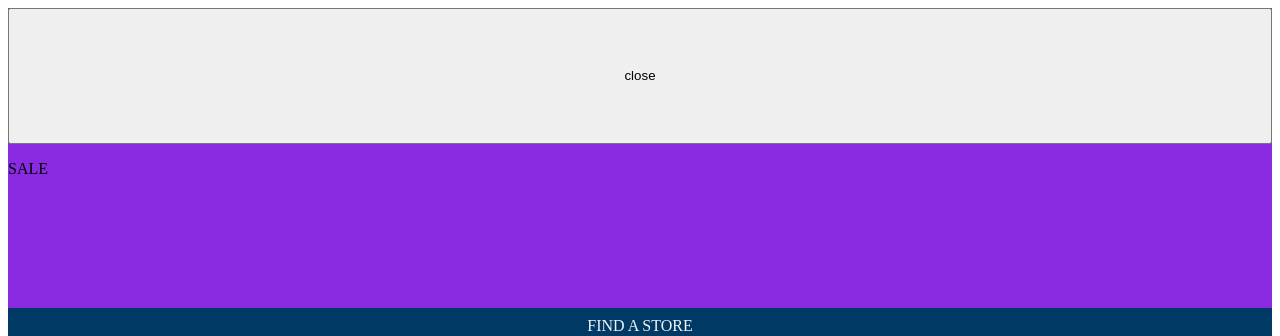
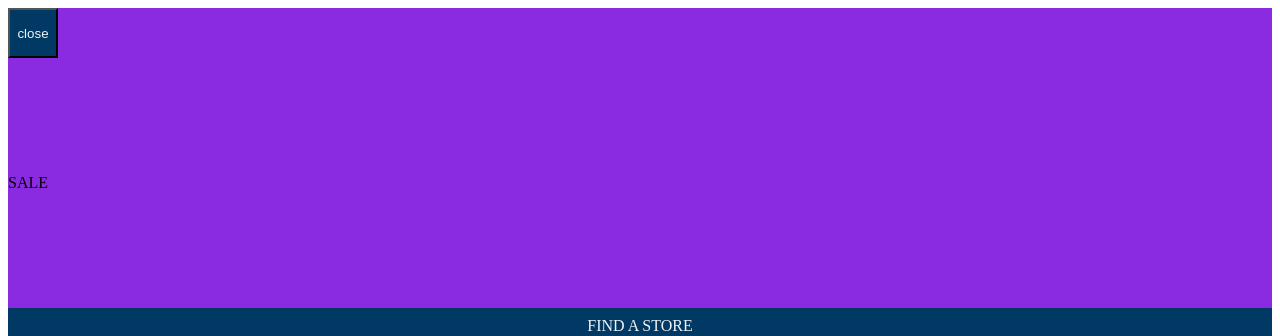
Before and after one commit to sailingrules/Project_Store, a plain HTML site: page Index.html in a window 1280 px wide. Shown: the top 336 px of the page. Drawn offline with Linux system fonts and the light colour scheme.

Commit message:
resized the close banner button

```diff
--- a/Index.html
+++ b/Index.html
@@ -11,7 +11,7 @@
 
 <body>
     <header>
-        <div id="banner"><button type="button" onclick="final();">close</button><p>SALE</p></div>
+        <div id="banner"><button class="closeBtn" type="button" onclick="final();">close</button><p>SALE</p></div>
         <p class="findAStore">FIND A STORE</p>
         <p class="findAStore">CUSTOMER SUPPORT:(800)555-5555</p>
     </header>
--- a/Styles.css
+++ b/Styles.css
@@ -5,6 +5,12 @@
       width: 100%;
       display: inline-block;}
 
+   .closeBtn{
+      height: 50px;
+      width: 50px;
+      background-color: #003964;
+      color: #eff3f7;
+   }
    .findAStore{
       text-align: center;
       color:#eff3f7;
@@ -418,7 +424,6 @@ header{grid-area:header;}
    .mainImgGrid{
    padding: 10% 10%;
    gap: 3rem;
-   height: 300px;
    grid-template-areas:
       "one    one    two"
       "three  four   five";
```
